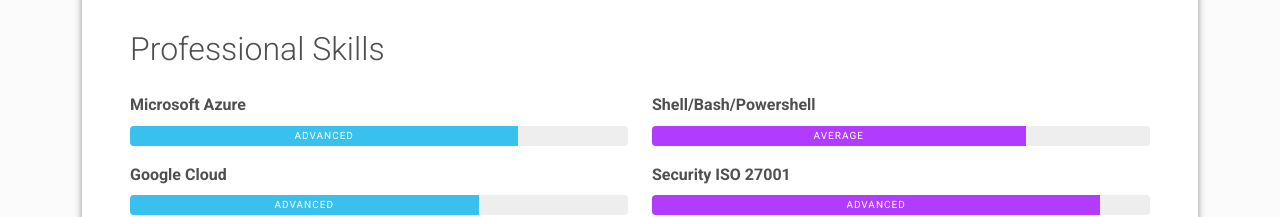
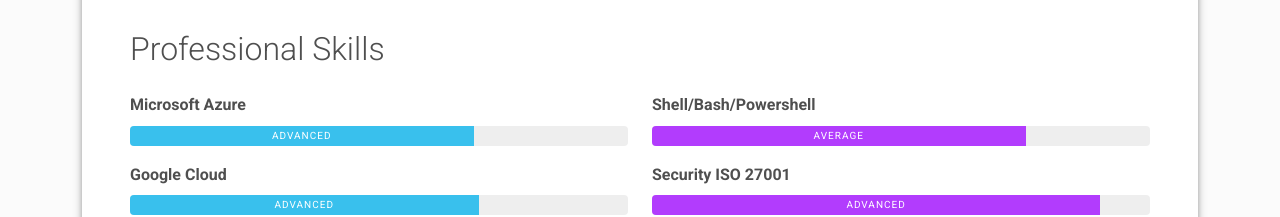
Before and after one commit to dinhdobathi1992/thi_cv, a plain HTML site: page index.html in a window 1280 px wide. Shown: the part 1120-1337 px from the top of the page. Drawn offline with Linux system fonts and the light colour scheme.

Commit message:
Update index.html

```diff
--- a/index.html
+++ b/index.html
@@ -149,7 +149,7 @@
         <div class="col-md-6">
           <div class="mb-3"><span class="fw-bolder">Microsoft Azure</span>
             <div class="progress my-2 rounded" style="height: 20px">
-              <div class="progress-bar bg-info" role="progressbar" data-aos="zoom-in-right" data-aos-delay="100" data-aos-anchor=".skills-section" style="width: 78%;" aria-valuenow="78" aria-valuemin="0" aria-valuemax="100">Advanced</div>
+              <div class="progress-bar bg-info" role="progressbar" data-aos="zoom-in-right" data-aos-delay="100" data-aos-anchor=".skills-section" style="width: 69%;" aria-valuenow="69" aria-valuemin="0" aria-valuemax="100">Advanced</div>
             </div>
           </div>
           <div class="mb-3"><span class="fw-bolder">Google Cloud </span>
```
